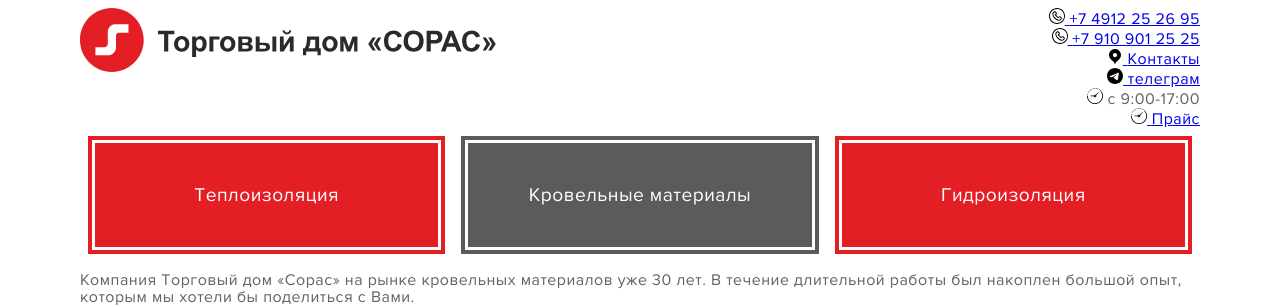
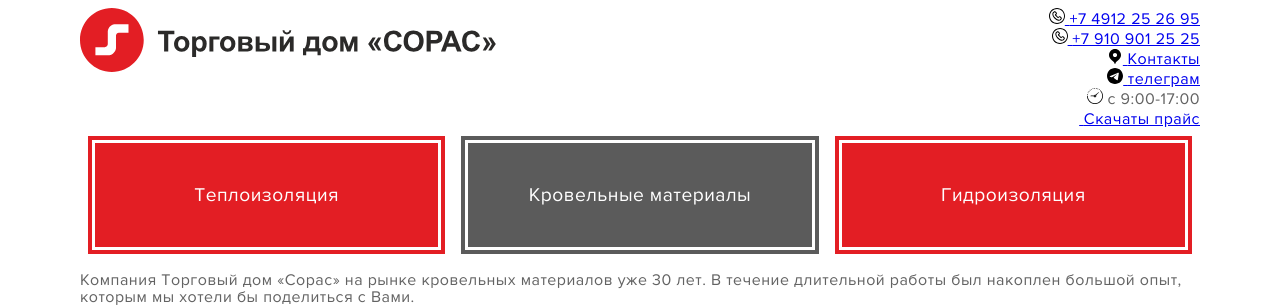
Before and after one commit to tdsoras/vizitka, a Jekyll site: the page built from index.md, in a window 1280 px wide. Shown: the top 307 px of the page. Built offline with Jekyll 4.4.1, drawn with Linux system fonts in a browser that asks for light colours.

Commit message:
updated link

```diff
--- a/_config.yml
+++ b/_config.yml
@@ -27,8 +27,8 @@ contacts:
     description:  ''
 
   - link: '#price'
-    name: 'Прайс'
-    icon: time
+    name: 'Скачаты прайс'
+    icon:
     description:  ''
 
 blocks:
```
